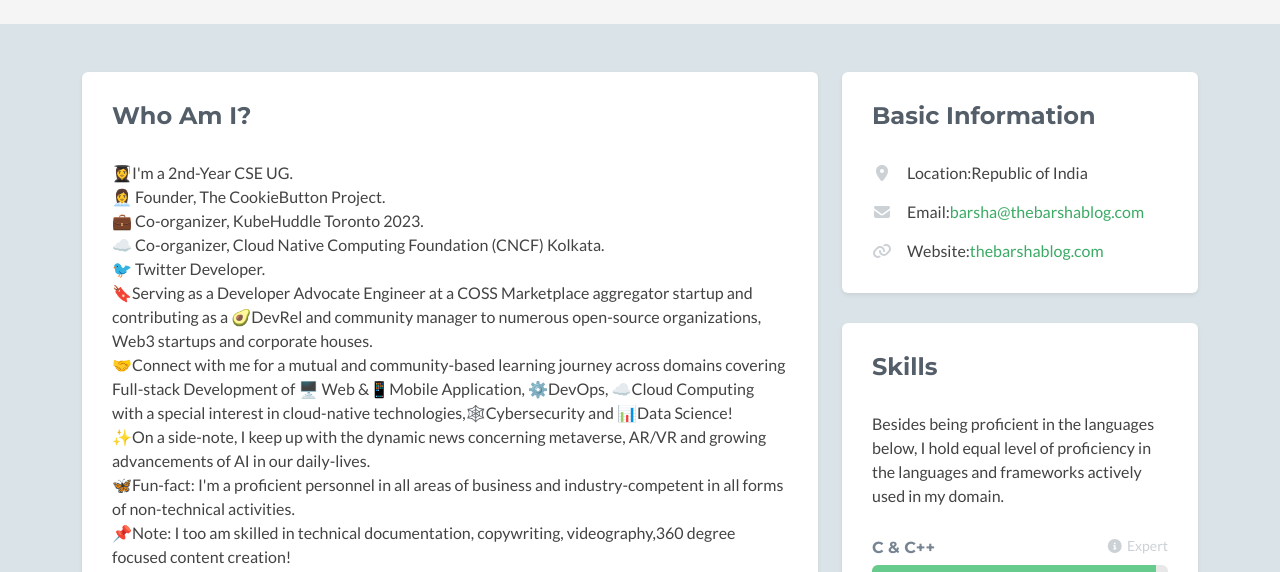
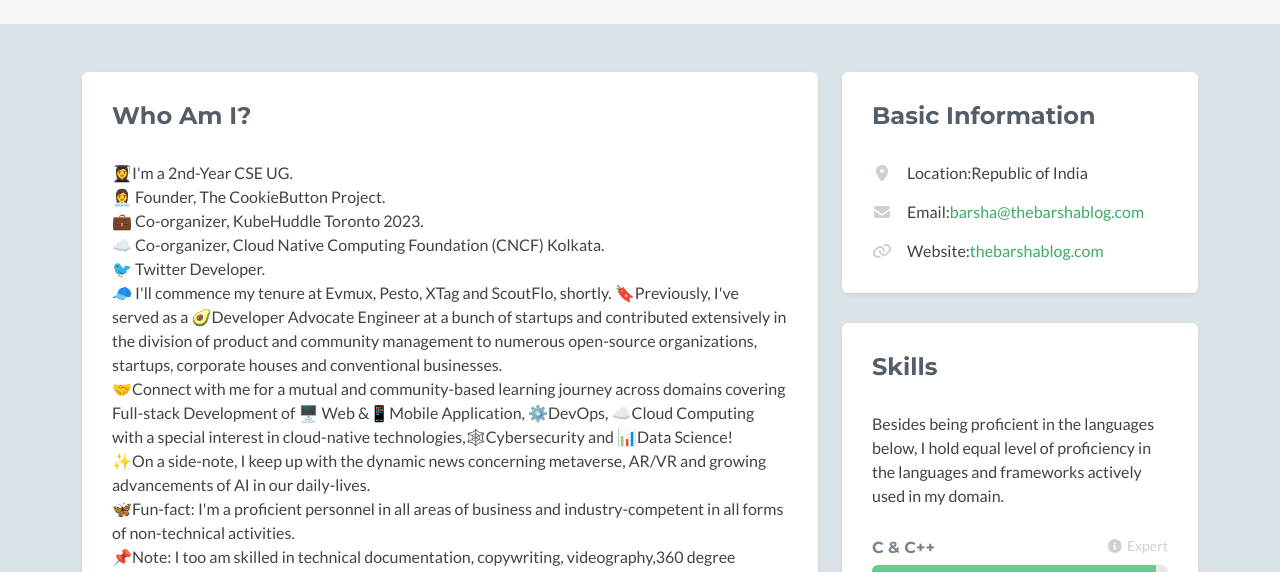
Before and after one commit to thebarshablog/thebarshablog.github.io, a plain HTML site: page index.html in a window 1280 px wide. Shown: the part 251-823 px from the top of the page. Drawn offline with nearby package versions, Linux system fonts and the light colour scheme; no server answers; a script that the page names is missing; some icons are missing.

Commit message:
Update index.html

```diff
--- a/index.html
+++ b/index.html
@@ -79,7 +79,9 @@
 
 🐦 Twitter Developer.<br>
 
-🔖Serving as a Developer Advocate Engineer at a COSS Marketplace aggregator startup and contributing as a 🥑DevRel and community manager to numerous open-source organizations, Web3 startups and corporate houses.<br>
+🧢 I'll commence my tenure at Evmux, Pesto, XTag and ScoutFlo, shortly.
+
+🔖Previously, I've served as a 🥑Developer Advocate Engineer at a bunch of startups and contributed extensively in the division of product and community management to numerous open-source organizations, startups, corporate houses and conventional businesses.<br>
 
 🤝Connect with me for a mutual and community-based learning journey across domains covering Full-stack Development of 🖥️ Web &📱Mobile Application, ⚙️DevOps, ☁️Cloud Computing with a special interest in cloud-native technologies,🕸️Cybersecurity and 📊Data Science!<br>
 
@@ -89,6 +91,7 @@
 
 📌Note: I too am skilled in technical documentation, copywriting, videography,360 degree focused content creation!<br>
 
+📛 Oh! I was accepted to the Microoft Learn Student Ambassador Program's January 2023 Cohort and currently awaiting acceptance mails from other programs.
                         </div><!--//content-->
                     </div><!--//section-inner-->
                 </section><!--//section-->
```
